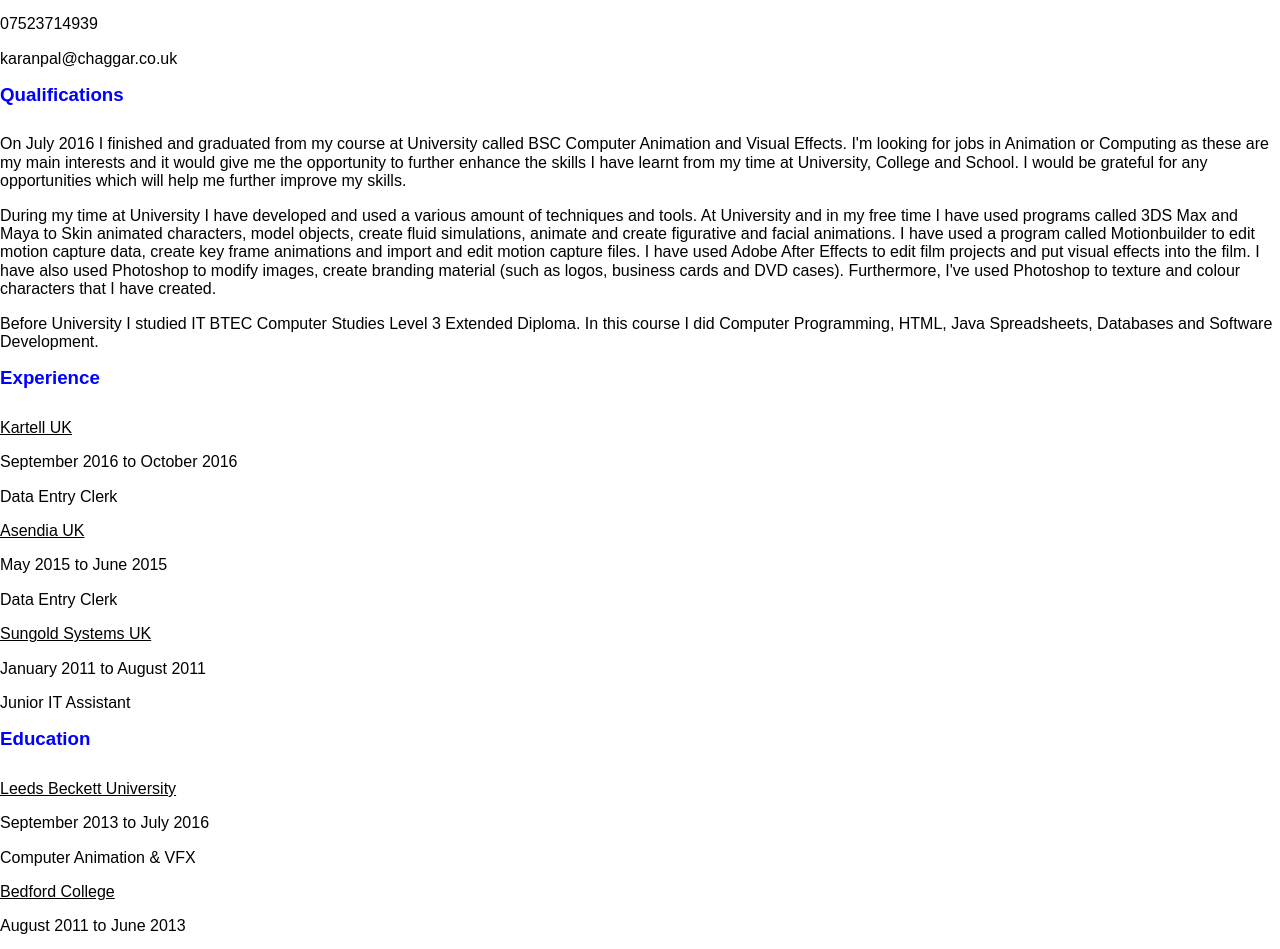
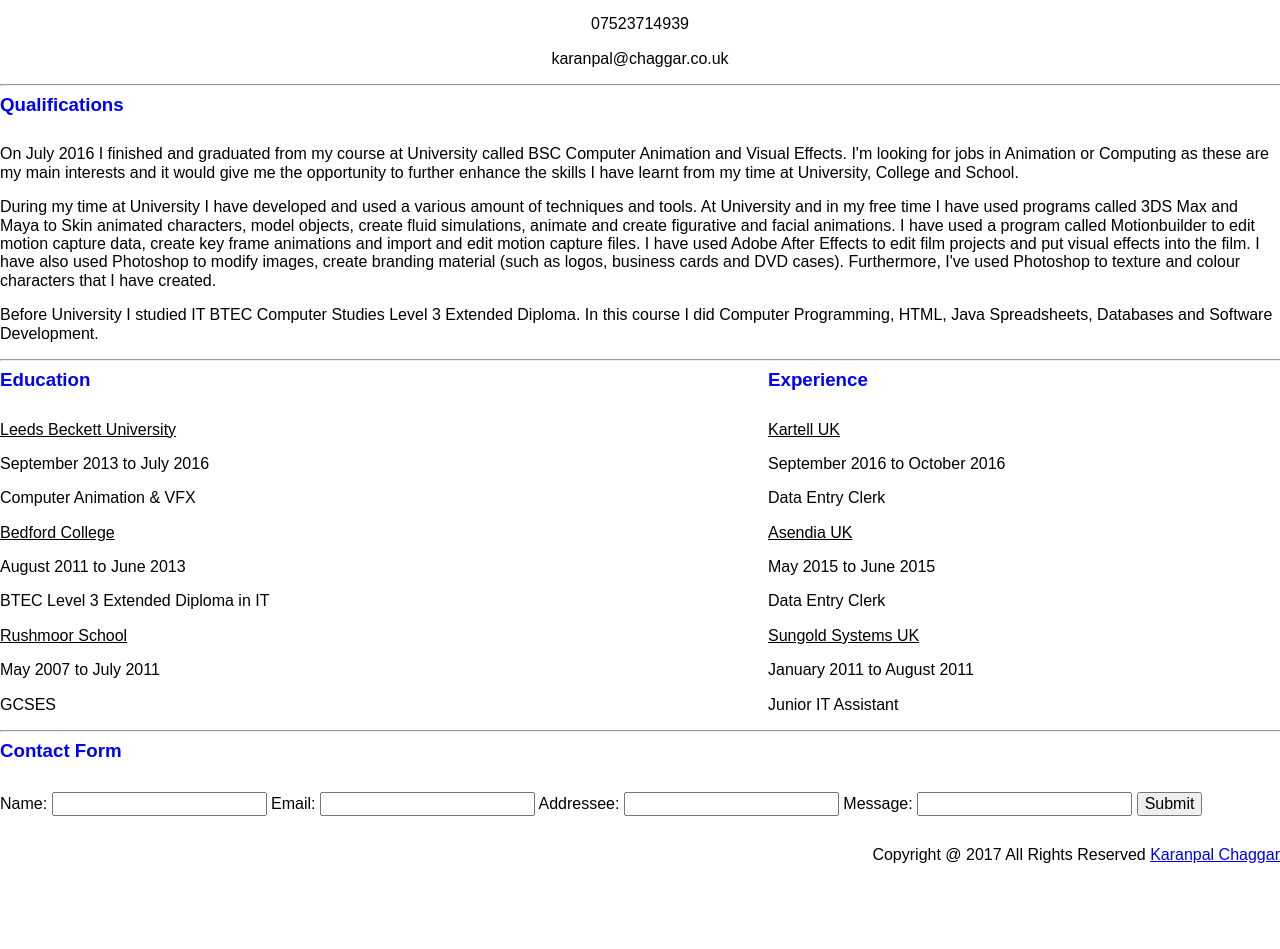
Before and after one commit to kchaggar95/Karanpal-Website, a plain HTML site: page Index.html in a window 1280 px wide. Shown: the part 131-1080 px from the top of the page. After the commit the page ends 995 px from the top, so only its background shows below. Drawn offline with Linux system fonts and the light colour scheme.

Commit message:
First commit

```diff
--- a/Index.html
+++ b/Index.html
@@ -9,15 +9,19 @@
  <link rel="stylesheet" href="css/normalise.css">
  <body>
 
-
+<div id="personal_details">
 <h2>Personal details</h2>
 <p>07523714939</p>
 <p>karanpal@chaggar.co.uk</p>
+<hr width="100%">
+</div>
+<main>
+<div id="qualifications">
 
-<main>
 <h3>Qualifications</h3>
+
 <p>
-    On July 2016 I finished and graduated from my course at University called BSC Computer Animation and Visual Effects. I'm looking for jobs in Animation or Computing as these are my main interests and it would give me the opportunity to further enhance the skills I have learnt from my time at University, College and School. I would be grateful for any opportunities which will help me further improve my skills.
+    On July 2016 I finished and graduated from my course at University called BSC Computer Animation and Visual Effects. I'm looking for jobs in Animation or Computing as these are my main interests and it would give me the opportunity to further enhance the skills I have learnt from my time at University, College and School.
 </p>
 
 <p>
@@ -29,9 +33,9 @@
     Before University I studied IT BTEC Computer Studies Level 3 Extended Diploma. In this course I did Computer Programming, HTML, Java Spreadsheets, Databases and Software Development.
 </p>
 
-</main>
-
-
+<hr width="100%">
+</div>
+<div id="experience">
 <h3>Experience</h3>
 	        <p><u>Kartell UK</u></p>
             <p>September 2016 to October 2016</p>
@@ -46,6 +50,8 @@
             <p>Junior IT Assistant</p>
 
 
+</div>
+<div id="education">
 <h3>Education</h3>
            <p><u>Leeds Beckett University</u></p>
            <p>September 2013 to July 2016</p>
@@ -53,11 +59,14 @@
 
            <p><u>Bedford College</u></p>
            <p>August 2011 to June 2013</p>
-           <p>BTEC Level 3 Extended Diploma in IT, Computer Studies</p>
+           <p>BTEC Level 3 Extended Diploma in IT</p>
 
            <p><u>Rushmoor School</u></p>
            <p>May 2007 to July 2011</p>
-
+           <p>GCSES</p>
+           <hr width="100%">
+           </div>
+           <div id="contact_form">
            <h3>Contact Form</h3>
 
         <form method="post" action="http://lacedeamon.spartaglobal.com/contactform">
@@ -74,15 +83,17 @@
  <input type="textarea" name="message" id="message">
 
  <input type="submit" value="Submit">
- margin: 0 0 50px 0;
+
 </form>
+</div>
 
 
 
 
-
-
+<div id="footer">
            <footer>Copyright @ 2017 All Rights Reserved <a href="https://uk.linkedin.com/in/karan-chaggar-404147102">Karanpal Chaggar</a></footer>
-
+   </div>
+  <div class="clear"></div>
+  </main>
   </body>
 </html>
--- a/css/style.css
+++ b/css/style.css
@@ -1,3 +1,43 @@
+#personal_details{
+
+
+	text-align: center;
+
+}
+
+.clear{
+
+	clear:both;
+}
+
+#qualifications{
+	float:;
+	width:100%;
+	text-align: ;
+	font-stretch: semi-expanded;
+}
+
+#experience{
+
+	float:right;
+	width:40%;
+
+}
+
+#education{
+
+}
+
+#contact_form{
+
+
+}
+
+#footer{
+
+	float:right;
+}
+
 header{
 
 }
@@ -5,7 +45,7 @@
 h1{
 	border: 1px solid white;
 	outline-style: double;
-	outline-color: red;
+	outline-color: black;
 }
 
 h2 {
@@ -14,7 +54,7 @@
 }
 
 h2{
-  text-align: left;
+  text-align: center;
   color: blue;
   font-size: 30px;
 }
@@ -28,6 +68,8 @@
 form{
 
 	margin: 0 0 30px 0;
+	display: inline-block;
+    text-align: center;
 }
 
 footer{
```
